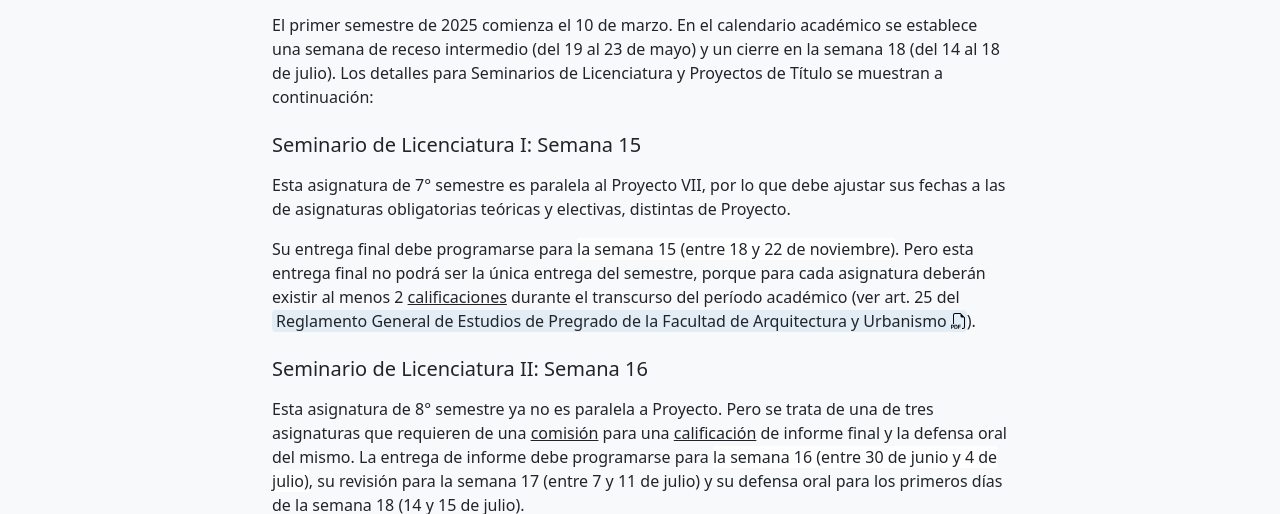
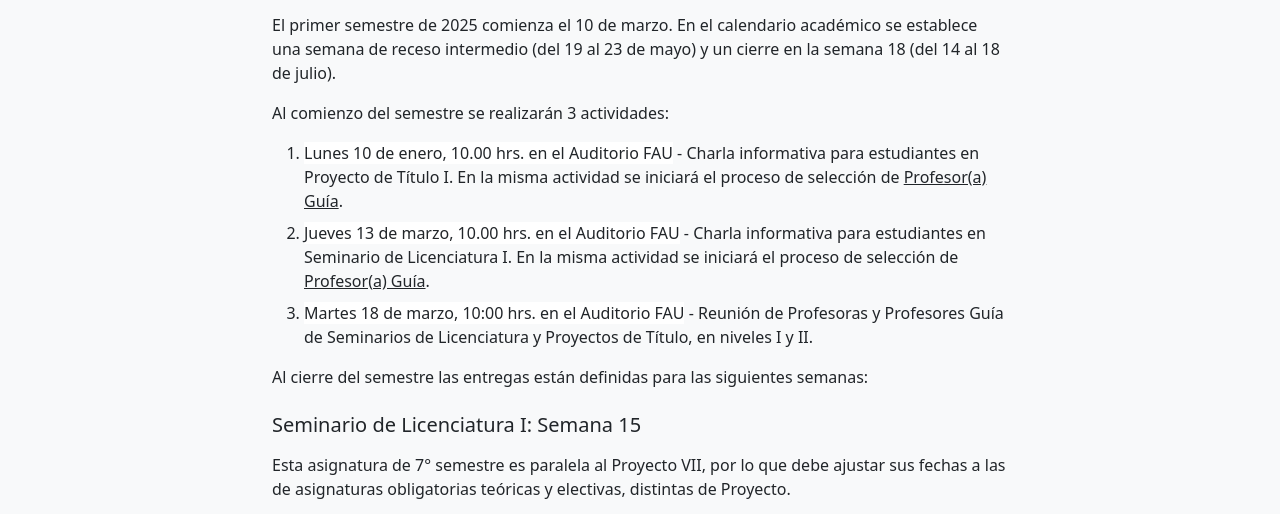
Before and after one commit to disenouchile/guiaturas, a plain HTML site: page fechas.html in a window 1280 px wide. Shown: the part 254-768 px from the top of the page. Drawn offline with nearby package versions, Linux system fonts and the light colour scheme.

Commit message:
Update fechas.html

```diff
--- a/fechas.html
+++ b/fechas.html
@@ -42,7 +42,19 @@
 
                     <p>El trabajo autónomo que desarrolla cada estudiante o egresado(a), dirigido(a) por un(a) <a href="guias.html" class="link-dark">Profesor(a) Guía</a>, debe respetar las fechas establecidas en el <a href="https://disenouchile.github.io/guiaturas/calendario-2025-1.pdf" target="_blank" class="link-dark">calendario académico del semestre</a></p>
 
-                    <p>El primer semestre de 2025 comienza el 10 de marzo. En el calendario académico se establece una semana de receso intermedio (del 19 al 23 de mayo) y un cierre en la semana 18 (del 14 al 18 de julio). Los detalles para Seminarios de Licenciatura y Proyectos de Título se muestran a continuación:</p>
+                    <p>El primer semestre de 2025 comienza el 10 de marzo. En el calendario académico se establece una semana de receso intermedio (del 19 al 23 de mayo) y un cierre en la semana 18 (del 14 al 18 de julio).</p>
+
+                    <p>Al comienzo del semestre se realizarán 3 actividades:</p>
+
+                    <ol>
+                        <li class="mb-2"><em class="bg-white">Lunes 10 de enero, 10.00 hrs. en el Auditorio FAU</em> - Charla informativa para estudiantes en Proyecto de Título I. En la misma actividad se iniciará el proceso de selección de <a href="https://disenouchile.github.io/guiaturas/guias.html" class="link-dark">Profesor(a) Guía</a>.</li>
+
+                        <li class="mb-2"><em class="bg-white">Jueves 13 de marzo, 10.00 hrs. en el Auditorio FAU</em> - Charla informativa para estudiantes en Seminario de Licenciatura I. En la misma actividad se iniciará el proceso de selección de <a href="https://disenouchile.github.io/guiaturas/guias.html" class="link-dark">Profesor(a) Guía</a>.</li>
+
+                        <li class="mb-2"><em class="bg-white">Martes 18 de marzo, 10:00 hrs. en el Auditorio FAU</em> - Reunión de Profesoras y Profesores Guía de Seminarios de Licenciatura y Proyectos de Título, en niveles I y II.</li>
+                    </ol>
+
+                    <p>Al cierre del semestre las entregas están definidas para las siguientes semanas:</p>
 
                     <h3 class="fs-5 mt-4 mb-3">Seminario de Licenciatura I: Semana 15</h3>
 
```
